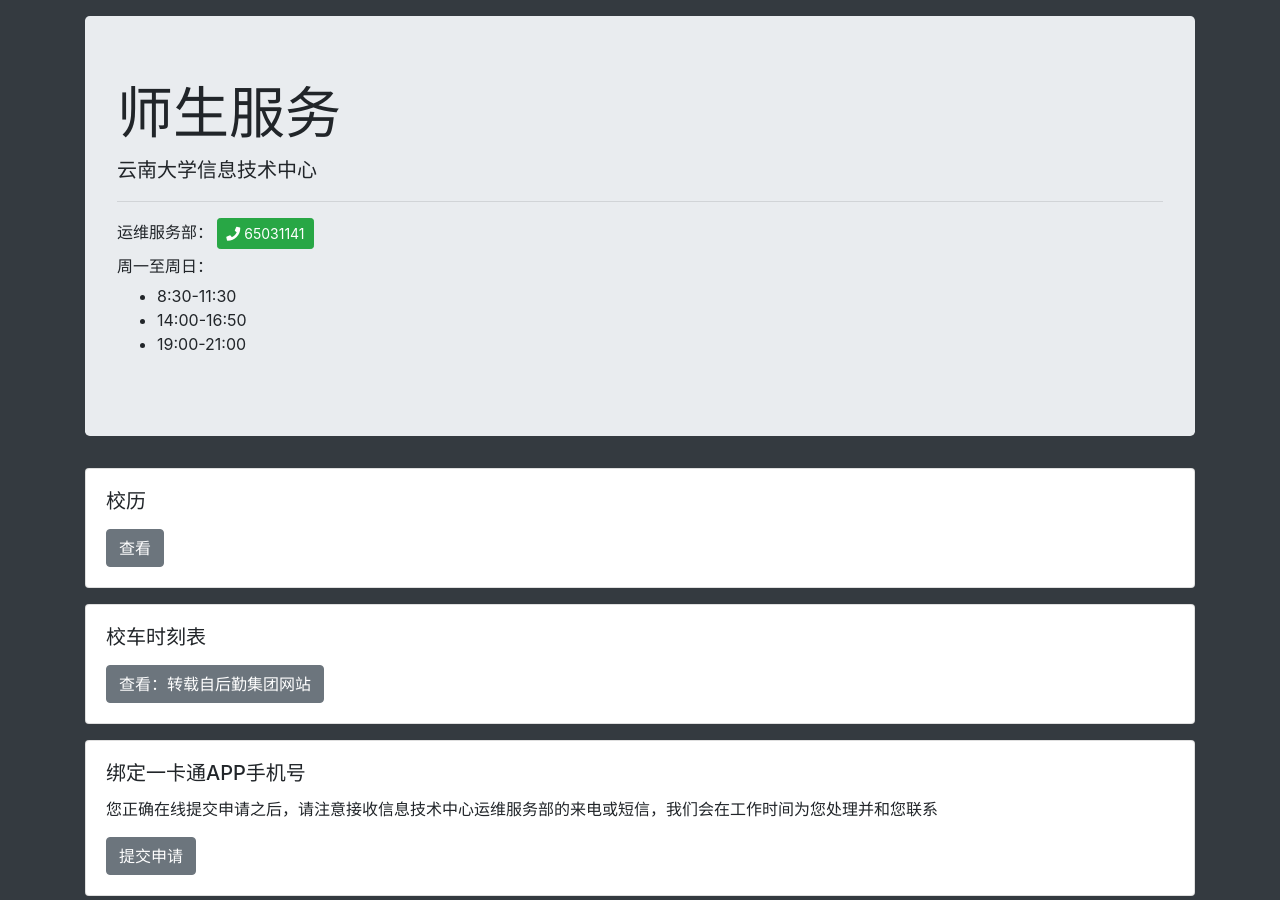
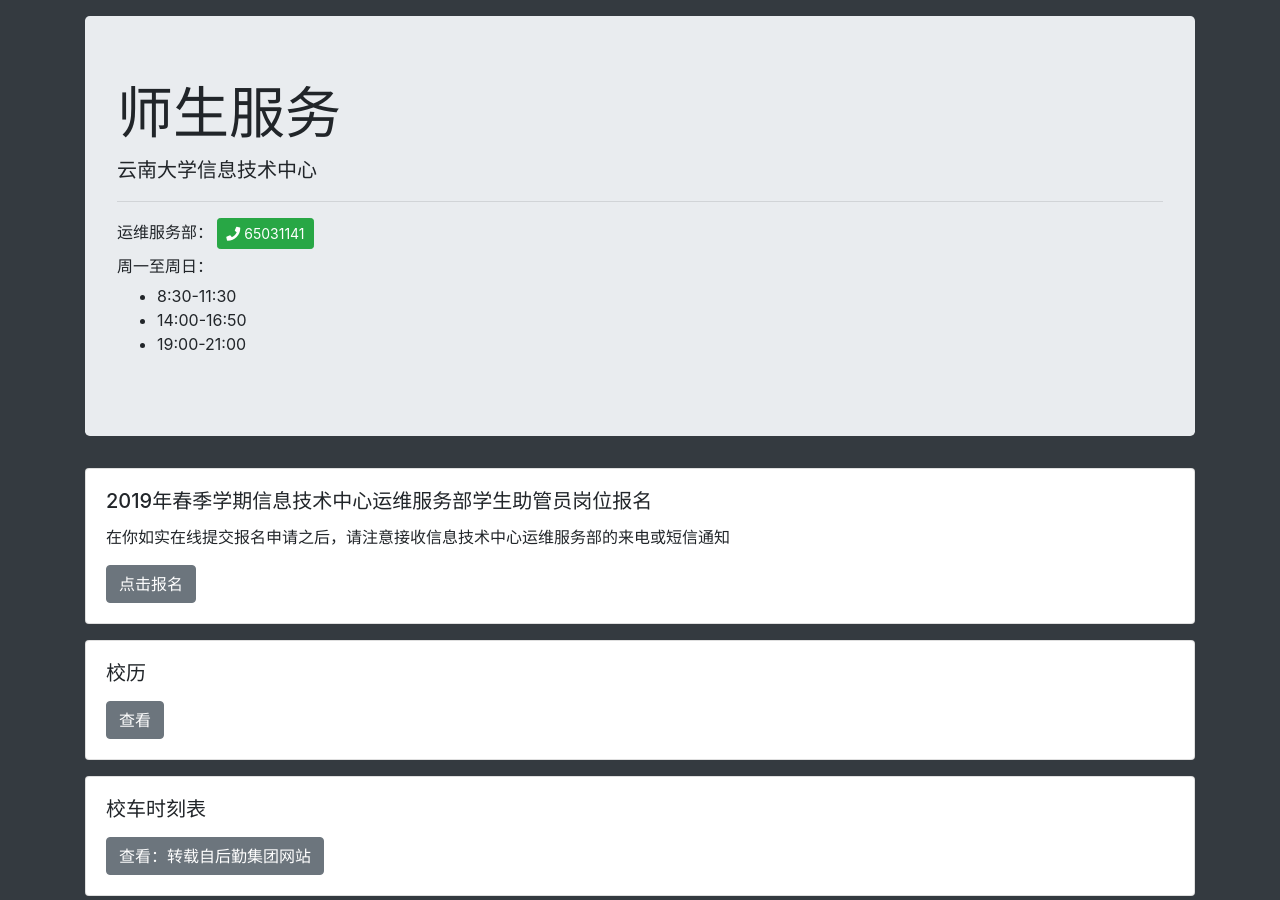
Before and after one commit to YNUOMS/ynuoms.github.io, a Jekyll site: the page built from index.html, in a window 1280 px wide and 900 px high. Built offline with Jekyll 4.4.1, drawn with Linux system fonts in a browser that asks for light colours; nearby versions of some CDN libraries; comment, search, counter and statistics services are not loaded.

Commit message:
添加  2019年春季学期信息技术中心运维服务部学生助管员岗位报名

```diff
--- a/_data/services.yml
+++ b/_data/services.yml
@@ -1,3 +1,8 @@
+- name: 2019年春季学期信息技术中心运维服务部学生助管员岗位报名
+  description: 在你如实在线提交报名申请之后，请注意接收信息技术中心运维服务部的来电或短信通知
+  url: https://link.jiandaoyun.com/f/5c905fb1dd2202114870beff
+  label: 点击报名
+
 - name: 校历
   url: http://www.ynu.edu.cn/0000.jpg
   label: 查看
```
